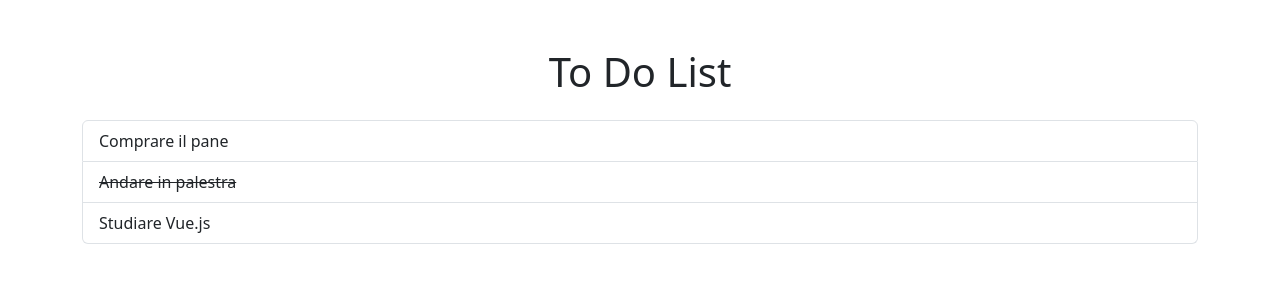
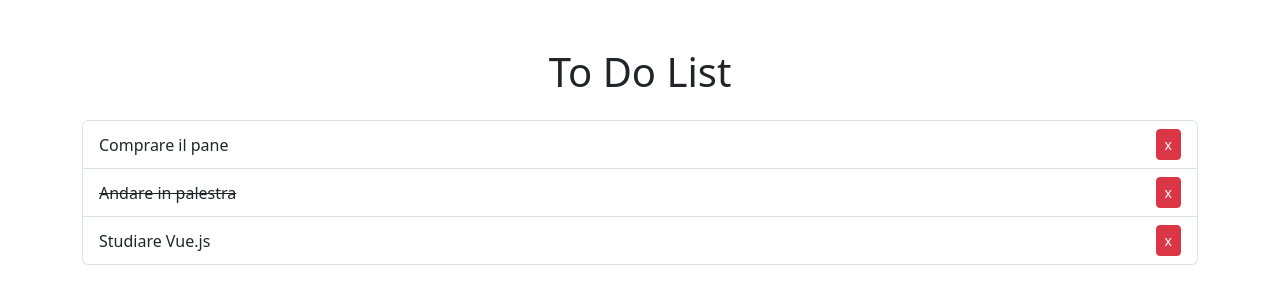
Before and after one commit to matteo-cota/vue-todolist, a plain HTML site: page index.html in a window 1280 px wide. Drawn offline with nearby package versions, Linux system fonts and the light colour scheme.

Commit message:
MIlestone 2 fatto

```diff
--- a/index.html
+++ b/index.html
@@ -23,6 +23,9 @@
                       class="todo-text">
                     {{ todo.text }} <!-- Visualizziamo il testo del todo -->
                 </span>
+
+                <!-- Milestone 2: Pulsante 'x' per rimuovere il todo -->
+                <button class="btn btn-danger btn-sm" @click="removeTodo(index)">x</button>
             </li>
         </ul>
 
--- a/js/script.js
+++ b/js/script.js
@@ -12,5 +12,14 @@ new Vue({
         ]
     },
 
+    methods: {
+
+        // Milestone 2: Metodo per rimuovere un todo dall'array
+        removeTodo(index) {
+            // 'splice' rimuove l'elemento all'indice specificato
+            this.todos.splice(index, 1);
+        },
+    }
+
 
 });
```
